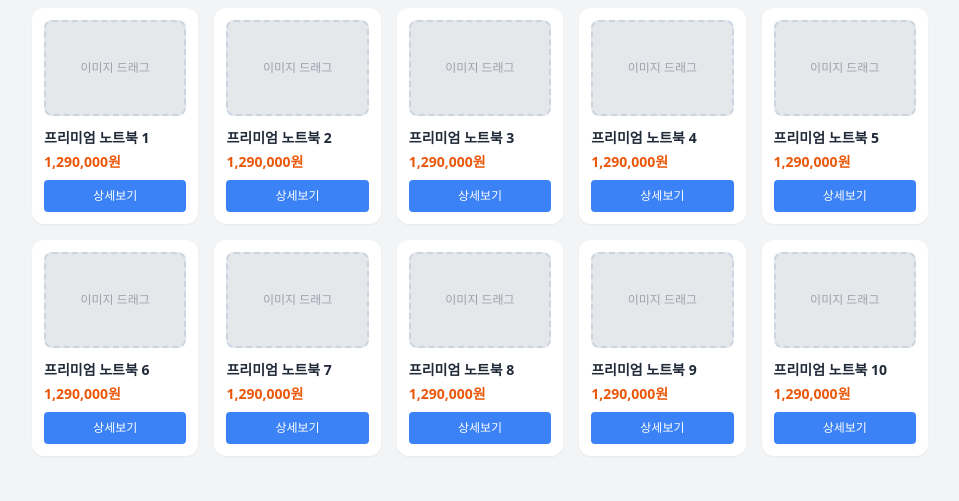
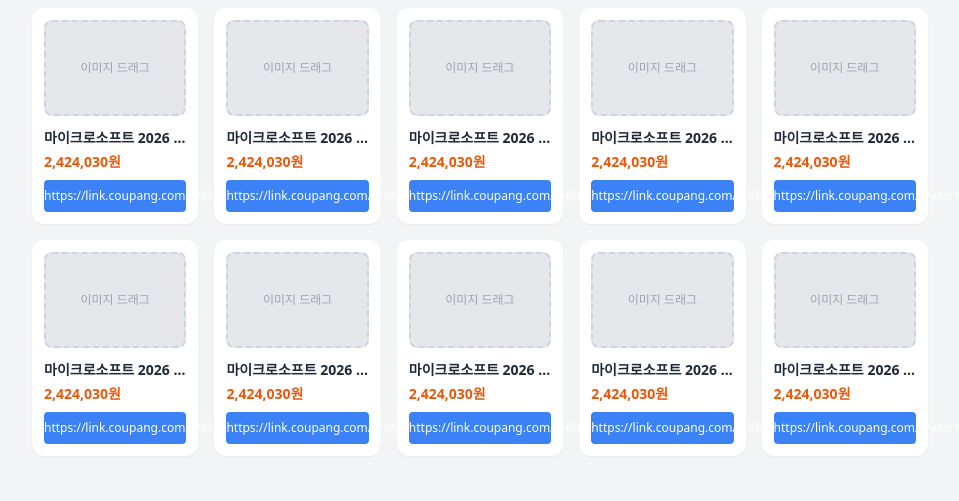
Before and after one commit to amazon9809/laptop, a plain HTML site: page index.html in a window 1280 px wide. Shown: the part 264-765 px from the top of the page, without its empty margins (160-1119 px from the left). Drawn offline with nearby package versions, Linux system fonts and the light colour scheme.

Commit message:
Update product details in index.html

```diff
--- a/index.html
+++ b/index.html
@@ -38,9 +38,9 @@
                                  ondrop="handleDrop(event)">
                                 <span class="pointer-events-none">이미지 드래그</span>
                             </div>
-                            <h3 class="font-bold text-sm mb-1 truncate">프리미엄 노트북 ${i}</h3>
-                            <p class="text-orange-600 font-bold text-sm mb-2">1,290,000원</p>
-                            <a href="#" class="block w-full py-2 bg-blue-500 text-white text-center text-xs rounded hover:bg-blue-600 transition">상세보기</a>
+                            <h3 class="font-bold text-sm mb-1 truncate">마이크로소프트 2026 서피스 프로 스냅드래곤 2세대플래티넘 · EP2-73231 · 256GB · 16GB · WIN11 Home ${i}</h3>
+                            <p class="text-orange-600 font-bold text-sm mb-2">2,424,030원</p>
+                            <a href="#" class="block w-full py-2 bg-blue-500 text-white text-center text-xs rounded hover:bg-blue-600 transition">https://link.coupang.com/a/eNe1Vhl0Oi</a>
                         </div>
                     `);
                 }
```
